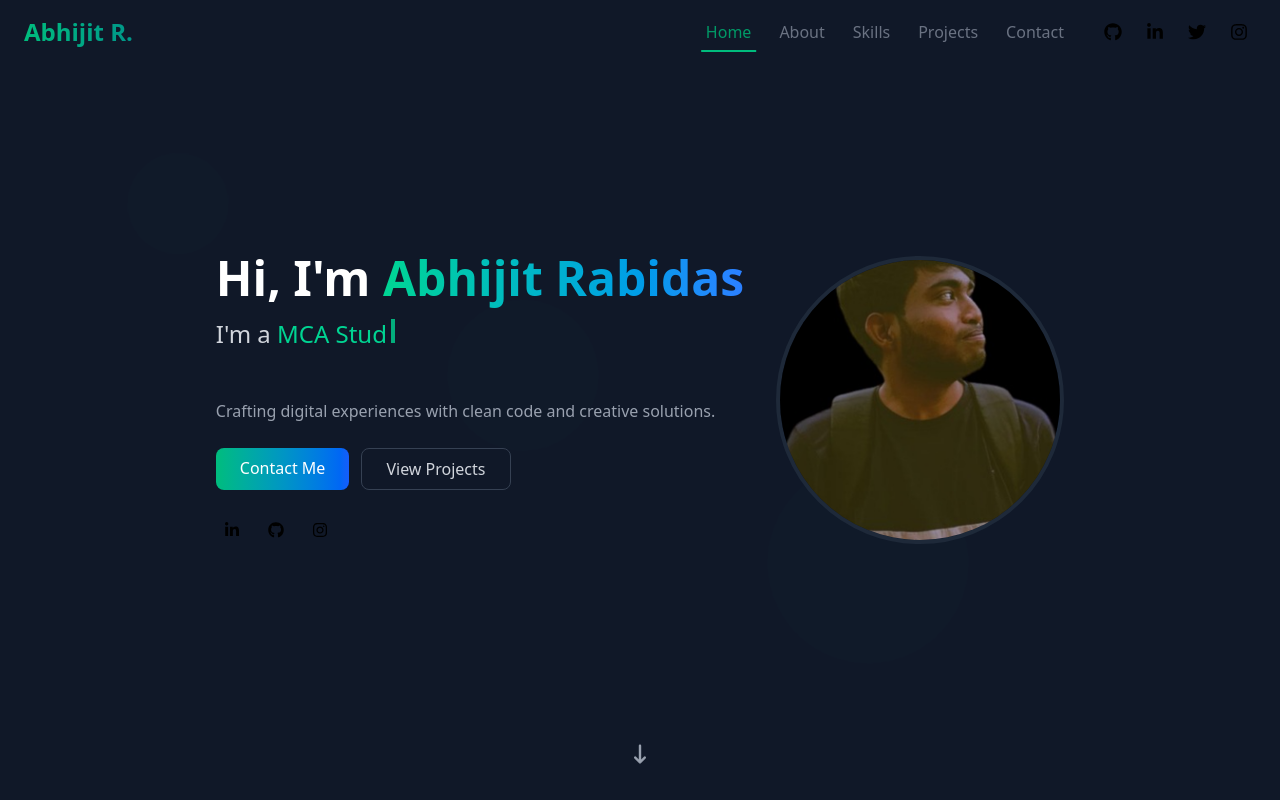
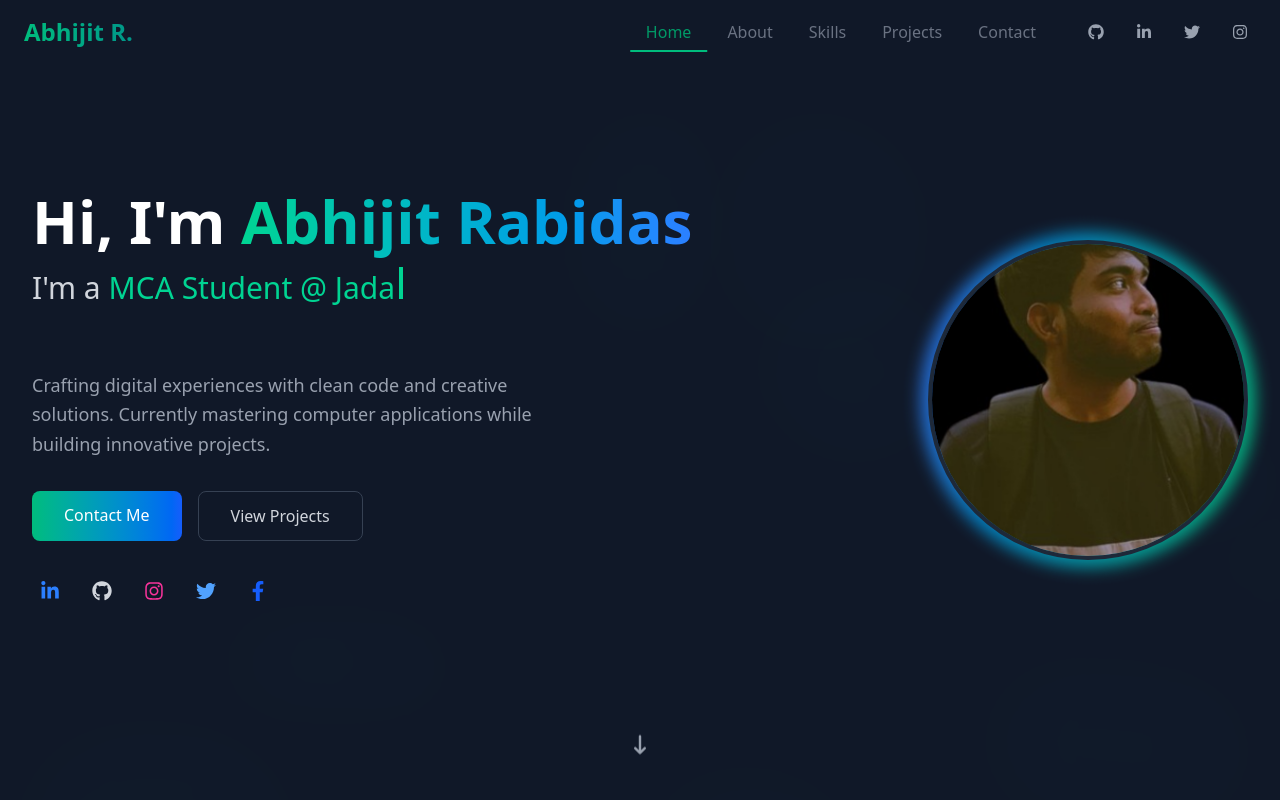
Before and after one commit to tesu123/website2, a React (Vite) app: page / in a window 1280 px wide. Shown: the top 800 px of the page. Built offline with nearby package versions, Linux system fonts and the light colour scheme.

Commit message:
first commit

```diff
--- a/src/Hero.jsx
+++ b/src/Hero.jsx
@@ -8,7 +8,7 @@ import {
   FaFacebookF,
 } from "react-icons/fa";
 import { HiArrowNarrowDown } from "react-icons/hi";
-import img from "./assets/images/profileimg.png"; // Converted to WebP format
+import img from "./assets/images/profileimg.png";
 
 function Hero() {
   const [dynamicText, setDynamicText] = useState("");
@@ -16,85 +16,102 @@ function Hero() {
     "Web Developer",
     "MCA Student @ Jadavpur University",
     "Tech Enthusiast",
+    "Problem Solver",
   ];
   const [currentPhraseIndex, setCurrentPhraseIndex] = useState(0);
   const [isDeleting, setIsDeleting] = useState(false);
-  const typingRef = useRef(null);
+  const [typingSpeed, setTypingSpeed] = useState(150);
+  const [showCursor, setShowCursor] = useState(true);
+  const animationRef = useRef(null);
 
-  // Simplified typing effect
+  // Typing effect
   useEffect(() => {
     const type = () => {
       const currentPhrase = phrases[currentPhraseIndex];
+      const updatedText = isDeleting
+        ? currentPhrase.substring(0, dynamicText.length - 1)
+        : currentPhrase.substring(0, dynamicText.length + 1);
 
-      if (isDeleting) {
-        setDynamicText(currentPhrase.substring(0, dynamicText.length - 1));
-      } else {
-        setDynamicText(currentPhrase.substring(0, dynamicText.length + 1));
+      setDynamicText(updatedText);
+
+      if (!isDeleting && updatedText === currentPhrase) {
+        setTimeout(() => {
+          setIsDeleting(true);
+          setTypingSpeed(50);
+        }, 1000);
+      } else if (isDeleting && updatedText === "") {
+        setIsDeleting(false);
+        setCurrentPhraseIndex((prevIndex) => (prevIndex + 1) % phrases.length);
+        setTypingSpeed(150);
       }
-
-      // Determine typing speed
-      const speed = isDeleting ? 50 : 150;
-
-      if (!isDeleting && dynamicText === currentPhrase) {
-        setTimeout(() => setIsDeleting(true), 1000);
-      } else if (isDeleting && dynamicText === "") {
-        setIsDeleting(false);
-        setCurrentPhraseIndex((prev) => (prev + 1) % phrases.length);
-      }
-
-      typingRef.current = setTimeout(type, speed);
     };
 
-    typingRef.current = setTimeout(type, 150);
-    return () => clearTimeout(typingRef.current);
-  }, [dynamicText, currentPhraseIndex, isDeleting]);
+    animationRef.current = setTimeout(type, typingSpeed);
+    return () => clearTimeout(animationRef.current);
+  }, [dynamicText, currentPhraseIndex, isDeleting, typingSpeed]);
+
+  // Cursor blink effect
+  useEffect(() => {
+    const cursorInterval = setInterval(() => {
+      setShowCursor((prev) => !prev);
+    }, 500);
+    return () => clearInterval(cursorInterval);
+  }, []);
 
   return (
     <section
-      className="relative min-h-screen flex items-center justify-center px-4 sm:px-6 bg-gray-900 overflow-hidden"
+      className="relative min-h-screen flex items-center justify-center px-4 sm:px-6 lg:px-8 bg-gray-900 overflow-hidden"
       id="home"
     >
-      {/* Reduced background elements */}
+      {/* Animated background elements */}
       <div className="absolute inset-0 z-0">
-        {[...Array(3)].map((_, i) => (
+        {[...Array(10)].map((_, i) => (
           <div
             key={i}
-            className="absolute rounded-full bg-emerald-500/10"
+            className="absolute rounded-full bg-gradient-to-r from-emerald-500/10 to-teal-600/10"
             style={{
-              width: `${100 + i * 50}px`,
-              height: `${100 + i * 50}px`,
-              top: `${20 + i * 20}%`,
-              left: `${10 + i * 25}%`,
-              animation: `float ${8 + i * 2}s ease-in-out infinite`,
-              animationDelay: `${i}s`,
-              opacity: 0.1,
+              width: `${Math.random() * 200 + 100}px`,
+              height: `${Math.random() * 200 + 100}px`,
+              top: `${Math.random() * 100}%`,
+              left: `${Math.random() * 100}%`,
+              animation: `float ${6 + Math.random() * 6}s ease-in-out infinite`,
+              animationDelay: `${Math.random() * 5}s`,
+              opacity: 0.05 + Math.random() * 0.1,
+              filter: "blur(40px)",
             }}
           />
         ))}
       </div>
 
       <div className="container mx-auto relative z-10">
-        <div className="flex flex-col lg:flex-row items-center justify-center gap-8 py-16">
+        <div className="flex flex-col lg:flex-row items-center justify-between gap-12 py-20">
           {/* Text content */}
-          <div className="text-center lg:text-left max-w-xl">
+          <div className="text-center lg:text-left max-w-2xl">
             <motion.h1
               initial={{ opacity: 0, y: 20 }}
               animate={{ opacity: 1, y: 0 }}
-              transition={{ duration: 0.6 }}
-              className="text-3xl sm:text-4xl md:text-5xl font-bold text-white mb-4"
+              transition={{ duration: 0.8 }}
+              className="text-4xl sm:text-5xl md:text-6xl font-bold text-white mb-4"
             >
               Hi, I'm{" "}
+              {/* <span className="text-transparent bg-clip-text bg-gradient-to-r from-emerald-400 to-teal-500">
+                Abhijit Rabidas
+              </span> */}
               <span className="text-transparent bg-clip-text bg-gradient-to-r from-emerald-400 to-blue-500">
                 Abhijit Rabidas
               </span>
             </motion.h1>
 
-            <div className="h-14 sm:h-16 mb-4">
-              <p className="text-lg sm:text-xl md:text-2xl text-gray-300">
+            <div className="h-16 sm:h-20 mb-6">
+              <p className="text-xl sm:text-2xl md:text-3xl text-gray-300 font-medium">
                 {`I'm a `}
                 <span className="text-emerald-400">
                   {dynamicText}
-                  <span className="inline-block w-1 h-6 bg-emerald-400 ml-1 animate-pulse"></span>
+                  <span
+                    className={`inline-block w-1 h-8 bg-emerald-400 ml-1 transition-opacity duration-300 ${
+                      showCursor ? "opacity-100" : "opacity-0"
+                    }`}
+                  ></span>
                 </span>
               </p>
             </div>
@@ -102,28 +119,29 @@ function Hero() {
             <motion.p
               initial={{ opacity: 0 }}
               animate={{ opacity: 1 }}
-              transition={{ delay: 0.2, duration: 0.6 }}
-              className="text-gray-400 mb-6 leading-relaxed"
+              transition={{ delay: 0.3, duration: 0.8 }}
+              className="text-lg text-gray-400 mb-8 max-w-lg mx-auto lg:mx-0 leading-relaxed"
             >
               Crafting digital experiences with clean code and creative
-              solutions.
+              solutions. Currently mastering computer applications while
+              building innovative projects.
             </motion.p>
 
             <motion.div
               initial={{ opacity: 0 }}
               animate={{ opacity: 1 }}
-              transition={{ delay: 0.4, duration: 0.6 }}
-              className="flex flex-col sm:flex-row gap-3 justify-center lg:justify-start"
+              transition={{ delay: 0.5, duration: 0.8 }}
+              className="flex flex-col sm:flex-row gap-4 justify-center lg:justify-start"
             >
               <a
                 href="#contact"
-                className="px-6 py-2 bg-gradient-to-r from-emerald-500 to-blue-600 text-white rounded-lg hover:shadow-lg transition-all"
+                className="px-8 py-3 bg-gradient-to-r from-emerald-500 to-blue-600 text-white font-medium rounded-lg hover:shadow-lg hover:shadow-emerald-500/30 transition-all duration-300 transform hover:-translate-y-1 hover:scale-105"
               >
                 Contact Me
               </a>
               <a
                 href="#projects"
-                className="px-6 py-2 border border-gray-700 text-gray-300 rounded-lg hover:bg-gray-800/50 transition-all"
+                className="px-8 py-3 border border-gray-700 text-gray-300 font-medium rounded-lg hover:bg-gray-800/50 transition-all duration-300 transform hover:-translate-y-1 hover:scale-105"
               >
                 View Projects
               </a>
@@ -133,24 +151,39 @@ function Hero() {
             <motion.div
               initial={{ opacity: 0 }}
               animate={{ opacity: 1 }}
-              transition={{ delay: 0.6, duration: 0.6 }}
-              className="flex justify-center lg:justify-start gap-3 mt-6"
+              transition={{ delay: 0.7, duration: 0.8 }}
+              className="flex justify-center lg:justify-start gap-4 mt-8"
             >
               {[
                 {
                   icon: <FaLinkedinIn />,
                   url: "https://www.linkedin.com/in/abhijit-rabidas",
+                  color: "text-blue-500 hover:text-blue-400",
                   label: "LinkedIn",
                 },
                 {
                   icon: <FaGithub />,
                   url: "https://github.com/Abhijit-Rabidas",
+                  color: "text-gray-300 hover:text-white",
                   label: "GitHub",
                 },
                 {
                   icon: <FaInstagram />,
                   url: "https://www.instagram.com/aj_das_01",
+                  color: "text-pink-500 hover:text-pink-400",
                   label: "Instagram",
+                },
+                {
+                  icon: <FaTwitter />,
+                  url: "#",
+                  color: "text-blue-400 hover:text-blue-300",
+                  label: "Twitter",
+                },
+                {
+                  icon: <FaFacebookF />,
+                  url: "#",
+                  color: "text-blue-600 hover:text-blue-500",
+                  label: "Facebook",
                 },
               ].map((social, index) => (
                 <a
@@ -158,7 +191,7 @@ function Hero() {
                   href={social.url}
                   target="_blank"
                   rel="noopener noreferrer"
-                  className="p-2 rounded-full hover:bg-gray-800/50 transition-colors"
+                  className={`text-xl p-2 rounded-full ${social.color} transition-all duration-300 hover:scale-110 hover:bg-gray-800/50`}
                   aria-label={social.label}
                 >
                   {social.icon}
@@ -167,20 +200,21 @@ function Hero() {
             </motion.div>
           </div>
 
-          {/* Profile image - only show on larger screens */}
+          {/* Profile image */}
           <motion.div
             initial={{ opacity: 0, scale: 0.9 }}
             animate={{ opacity: 1, scale: 1 }}
             transition={{ duration: 0.8 }}
-            className="hidden lg:block relative"
+            className="relative group"
           >
+            <div className="absolute -inset-2 bg-gradient-to-r from-emerald-400 to-blue-500 rounded-full blur opacity-75 group-hover:opacity-100 transition duration-500 animate-spin-slow"></div>
             <div className="relative">
               <img
                 src={img}
                 alt="Abhijit Rabidas"
-                loading="lazy"
-                className="w-64 h-64 sm:w-72 sm:h-72 rounded-full object-cover border-4 border-gray-800"
+                className="w-64 h-64 sm:w-80 sm:h-80 rounded-full object-cover border-4 border-gray-800 group-hover:border-transparent transition-all duration-500"
               />
+              <div className="absolute inset-0 rounded-full border-4 border-transparent group-hover:border-white/10 transition-all duration-500"></div>
             </div>
           </motion.div>
         </div>
@@ -188,23 +222,35 @@ function Hero() {
 
       {/* Scroll indicator */}
       <motion.div
-        initial={{ opacity: 0 }}
-        animate={{ opacity: 1 }}
+        initial={{ opacity: 0, y: 20 }}
+        animate={{ opacity: 1, y: 0 }}
         transition={{ delay: 1, duration: 0.8 }}
-        className="absolute bottom-8 left-1/2 transform -translate-x-1/2"
+        className="absolute bottom-8 left-1/2 transform -translate-x-1/2 animate-bounce"
       >
-        <HiArrowNarrowDown className="w-6 h-6 text-gray-400 animate-bounce" />
+        <HiArrowNarrowDown className="w-6 h-10 text-gray-400" />
       </motion.div>
 
+      {/* Global styles for animations */}
       <style jsx global>{`
         @keyframes float {
           0%,
           100% {
-            transform: translateY(0);
+            transform: translateY(0) rotate(0deg);
           }
           50% {
-            transform: translateY(-15px);
+            transform: translateY(-20px) rotate(5deg);
           }
+        }
+        @keyframes spin-slow {
+          from {
+            transform: rotate(0deg);
+          }
+          to {
+            transform: rotate(360deg);
+          }
+        }
+        .animate-spin-slow {
+          animation: spin-slow 12s linear infinite;
         }
       `}</style>
     </section>
--- a/src/Navbar.jsx
+++ b/src/Navbar.jsx
@@ -7,12 +7,23 @@ function Navbar() {
   const [activeSection, setActiveSection] = useState("home");
   const [isClosing, setIsClosing] = useState(false);
 
-  // Debounce scroll handler
+  const toggleMenu = () => {
+    if (menuOpen) {
+      setIsClosing(true);
+      setTimeout(() => {
+        setMenuOpen(false);
+        setIsClosing(false);
+      }, 300);
+    } else {
+      setMenuOpen(true);
+    }
+  };
+
   useEffect(() => {
-    let ticking = false;
-    let lastScrollY = window.scrollY;
+    const handleScroll = () => {
+      setIsScrolled(window.scrollY > 50);
 
-    const updateActiveSection = () => {
+      // Detect active section
       const sections = ["home", "about", "skills", "projects", "contact"];
       for (const section of sections) {
         const element = document.getElementById(section);
@@ -26,34 +37,9 @@ function Navbar() {
       }
     };
 
-    const handleScroll = () => {
-      lastScrollY = window.scrollY;
-
-      if (!ticking) {
-        window.requestAnimationFrame(() => {
-          setIsScrolled(lastScrollY > 50);
-          updateActiveSection();
-          ticking = false;
-        });
-        ticking = true;
-      }
-    };
-
-    window.addEventListener("scroll", handleScroll, { passive: true });
+    window.addEventListener("scroll", handleScroll);
     return () => window.removeEventListener("scroll", handleScroll);
   }, []);
-
-  const toggleMenu = () => {
-    if (menuOpen) {
-      setIsClosing(true);
-      setTimeout(() => {
-        setMenuOpen(false);
-        setIsClosing(false);
-      }, 300);
-    } else {
-      setMenuOpen(true);
-    }
-  };
 
   const navLinks = [
     { id: "home", label: "Home" },
@@ -65,18 +51,18 @@ function Navbar() {
 
   const socialLinks = [
     {
-      icon: <FaGithub className="text-lg" />,
+      icon: <FaGithub />,
       url: "https://github.com/Abhijit-Rabidas",
       label: "GitHub",
     },
     {
-      icon: <FaLinkedinIn className="text-lg" />,
+      icon: <FaLinkedinIn />,
       url: "https://www.linkedin.com/in/abhijit-rabidas",
       label: "LinkedIn",
     },
-    { icon: <FaTwitter className="text-lg" />, url: "#", label: "Twitter" },
+    { icon: <FaTwitter />, url: "#", label: "Twitter" },
     {
-      icon: <FaInstagram className="text-lg" />,
+      icon: <FaInstagram />,
       url: "https://www.instagram.com/aj_das_01",
       label: "Instagram",
     },
@@ -86,17 +72,17 @@ function Navbar() {
     <nav
       className={`fixed w-full top-0 z-50 transition-all duration-300 ${
         isScrolled
-          ? "bg-white/90 dark:bg-gray-900/90 backdrop-blur-sm"
+          ? "bg-white/90 dark:bg-gray-900/90 backdrop-blur-md shadow-sm"
           : "bg-transparent"
       }`}
     >
-      <div className="container mx-auto px-4 sm:px-6 py-3">
+      <div className="container mx-auto px-6 py-3">
         <div className="flex justify-between items-center">
           {/* Brand Logo/Name */}
           <div className="flex items-center">
             <a
               href="#home"
-              className="text-xl sm:text-2xl font-bold bg-gradient-to-r from-emerald-500 to-teal-600 bg-clip-text text-transparent"
+              className="text-2xl font-bold bg-gradient-to-r from-emerald-500 to-teal-600 bg-clip-text text-transparent hover:opacity-90 transition-opacity"
             >
               Abhijit R.
             </a>
@@ -108,28 +94,32 @@ function Navbar() {
               <a
                 key={link.id}
                 href={`#${link.id}`}
-                className={`relative px-3 py-2 rounded-lg text-sm sm:text-base ${
+                className={`relative px-4 py-2 rounded-lg transition-all duration-300 group ${
                   activeSection === link.id
                     ? "text-emerald-600 dark:text-emerald-400 font-medium"
                     : "text-gray-500 hover:text-emerald-500 dark:text-gray-300 dark:hover:text-emerald-400"
                 }`}
               >
                 {link.label}
-                {activeSection === link.id && (
-                  <span className="absolute left-1/2 bottom-0 h-0.5 w-4/5 bg-emerald-500 -translate-x-1/2"></span>
-                )}
+                <span
+                  className={`absolute left-1/2 bottom-0 h-0.5 bg-emerald-500 transition-all duration-300 ${
+                    activeSection === link.id
+                      ? "w-full -translate-x-1/2"
+                      : "w-0 group-hover:w-full group-hover:-translate-x-1/2"
+                  }`}
+                ></span>
               </a>
             ))}
 
-            {/* Social Icons */}
-            <div className="ml-4 flex space-x-2">
+            {/* Social Icons for Desktop */}
+            <div className="ml-6 flex space-x-4">
               {socialLinks.map((social, index) => (
                 <a
                   key={index}
                   href={social.url}
                   target="_blank"
                   rel="noopener noreferrer"
-                  className="p-2 rounded-full hover:bg-gray-100 dark:hover:bg-gray-800 transition-colors"
+                  className="text-gray-400 hover:text-emerald-500 dark:text-gray-400 dark:hover:text-emerald-400 transition-colors duration-300 p-2 rounded-full hover:bg-gray-100 dark:hover:bg-gray-800"
                   aria-label={social.label}
                 >
                   {social.icon}
@@ -141,26 +131,24 @@ function Navbar() {
           {/* Mobile Menu Button */}
           <button
             onClick={toggleMenu}
-            className="md:hidden p-2 focus:outline-none"
+            className="md:hidden p-2 rounded-lg focus:outline-none focus:ring-2 focus:ring-emerald-500 transition-all"
             aria-label="Toggle menu"
           >
-            <div className="w-6 flex flex-col items-end">
             <div
-                className={`h-0.5 bg-gray-800 dark:bg-white transition-all ${
-                  menuOpen ? "w-6 rotate-45 translate-y-1.5" : "w-6 mb-1.5"
+              className={`w-6 h-0.5 bg-gray-800 dark:bg-white transition-all duration-300 ${
+                menuOpen ? "rotate-45 translate-y-1.5" : ""
               }`}
             ></div>
             <div
-                className={`h-0.5 bg-gray-800 dark:bg-white transition-all ${
-                  menuOpen ? "opacity-0" : "w-5 mb-1.5"
+              className={`w-6 h-0.5 bg-gray-800 dark:bg-white my-1.5 transition-all duration-300 ${
+                menuOpen ? "opacity-0" : ""
               }`}
             ></div>
             <div
-                className={`h-0.5 bg-gray-800 dark:bg-white transition-all ${
-                  menuOpen ? "w-6 -rotate-45 -translate-y-1.5" : "w-4"
+              className={`w-6 h-0.5 bg-gray-800 dark:bg-white transition-all duration-300 ${
+                menuOpen ? "-rotate-45 -translate-y-1.5" : ""
               }`}
             ></div>
-            </div>
           </button>
         </div>
 
@@ -174,7 +162,11 @@ function Navbar() {
               : "max-h-0 opacity-0"
           }`}
         >
-          <div className="pt-2 pb-6 space-y-1 bg-white dark:bg-gray-900 mt-2">
+          <div
+            className={`pt-4 pb-8 space-y-2 bg-white dark:bg-gray-900 rounded-lg shadow-lg mt-2 transition-opacity duration-300 ${
+              menuOpen && !isClosing ? "opacity-100" : "opacity-0"
+            }`}
+          >
             {navLinks.map((link) => (
               <a
                 key={link.id}
@@ -186,24 +178,25 @@ function Navbar() {
                     setIsClosing(false);
                   }, 300);
                 }}
-                className={`block px-4 py-3 text-sm ${
+                className={`block px-4 py-3 rounded-lg transition-all duration-300 ${
                   activeSection === link.id
-                    ? "bg-emerald-500/10 text-emerald-600 dark:text-emerald-400"
-                    : "text-gray-700 dark:text-gray-300"
+                    ? "bg-gradient-to-r from-emerald-500/10 to-teal-600/10 text-emerald-600 dark:text-emerald-400 font-medium"
+                    : "text-gray-700 hover:bg-gray-100 dark:text-gray-300 dark:hover:bg-gray-800"
                 }`}
               >
                 {link.label}
               </a>
             ))}
 
-            <div className="flex justify-center space-x-4 pt-4 px-4">
+            {/* Social Icons for Mobile */}
+            <div className="flex justify-center space-x-4 pt-6">
               {socialLinks.map((social, index) => (
                 <a
                   key={index}
                   href={social.url}
                   target="_blank"
                   rel="noopener noreferrer"
-                  className="p-2 rounded-full hover:bg-gray-100 dark:hover:bg-gray-800"
+                  className="text-gray-600 hover:text-emerald-500 dark:text-gray-400 dark:hover:text-emerald-400 transition-colors duration-300 p-3 rounded-full hover:bg-gray-100 dark:hover:bg-gray-800"
                   aria-label={social.label}
                 >
                   {social.icon}
```
Lines whose indentation alone changed are shown as unchanged.
